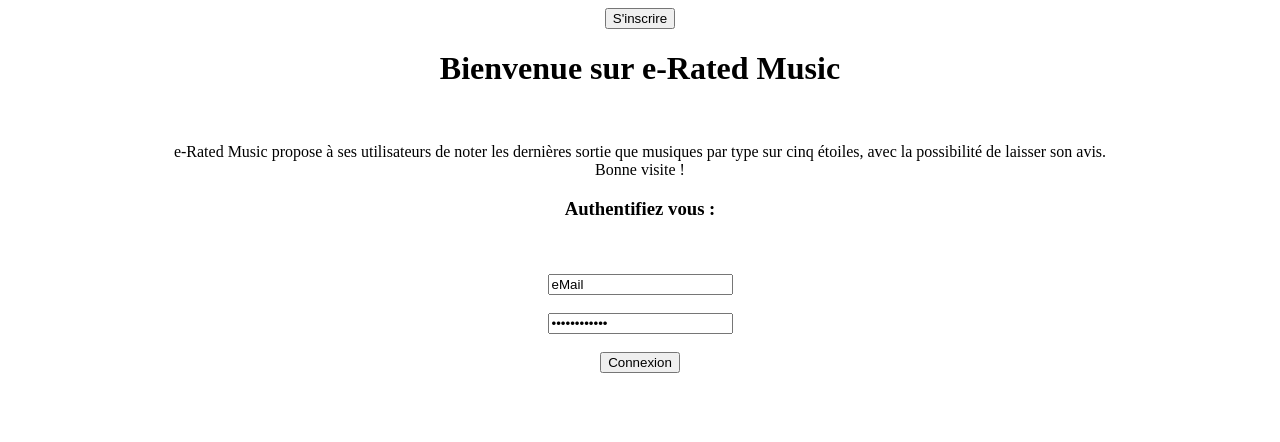
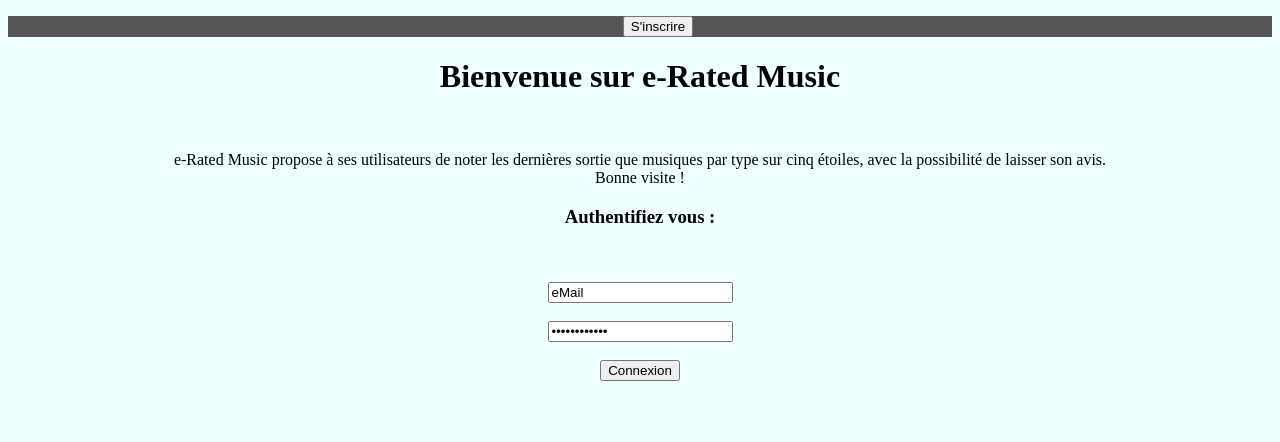
Before and after one commit to Axel-Gatineau-Philippe/Projet-JS, a PHP site: page / in a window 1280 px wide. Shown: the top 442 px of the page. Run offline with PHP 8.4, Linux system fonts and the light colour scheme.

Commit message:
menu + ajouter article + style Fond d'écran animé

```diff
--- a/css/style.css
+++ b/css/style.css
@@ -1,9 +1,19 @@
 html {
+    background-color: azure;
     text-align: center;
 }
 
 #presentation {
     display: none;
+}
+
+#menu ul {
+    background-color: #555555;
+}
+#menu li {
+    display: inline-block;
+    list-style: none;
+
 }
 
 ul.noteEtoile {
@@ -16,16 +26,17 @@ ul.noteEtoile li{
     list-style: none;
     min-height: 20px;
     min-height: 20px;
-    margin: auto;
-    padding: auto;
+    margin: 4px;
+    padding: 0;
+    display: inline-block;
 }
 
 ul.noteEtoile li label {
-    display: block;
     text-align: center;
     line-height: 20px;
     background: url("https://image.noelshack.com/fichiers/2018/10/5/1520589265-etoiles.gif") center top no-repeat;
     cursor: pointer;
+    display: block;
 }
 
 ul.noteEtoile li.etoileEteinte label {
@@ -36,9 +47,6 @@ ul.noteEtoile li.etoileCochee {
     font-weight: bold;
 }
 
-/*ul.noteEtoile.allumer li.noteTabulee {
-    outline: 1px dotted #000000;
-}*/
 
 .radioBut{
     position: absolute;
--- a/index.php
+++ b/index.php
@@ -17,18 +17,28 @@
 <!-- Add your site or application content here -->
 
 <!-- Faire en sorte que le menu soit toujours présent et en haut de la page-->
-<nav class="menu">
+<nav id="menu">
+    <ul>
+        <li>
             <form id="form-deconnexion" style="display: none;" method="post" action="json/deconnexion.php">
                 <input type="submit" value="Se déconnecter" onclick=""/>
             </form>
-
+        </li>
+        <li>
             <form style="display:none" class="affichFormInsc">
                 <input type="button" value="S'inscrire" />
             </form>
-
+        </li>
+        <li>
             <form style="display:none" class="affichFormAvis">
                 <input type="button" value="Donnez votre avis !" />
             </form>
+        </li>
+        <li>
+            <!-- Eviter de recharger à l'avenir-->
+            <button class="retour" onclick="window.location.reload(true)">Retour</button>
+        </li>
+    </ul>
 </nav>
 
 
@@ -168,8 +178,7 @@
     </form>
 
 </div>
-<!-- Eviter de recharger à l'avenir-->
-<button class="retour" onclick="window.location.reload(true)">Retour</button>
+
 
 
 
--- a/js/ihm.js
+++ b/js/ihm.js
@@ -5,9 +5,7 @@
         //Pour le code suivant, je me suis aidé d'internet mais je l'ai bien entendu adapté à mon code sans copier coller et en le comprenant.
         //A la souris
         $("ul.noteEtoile").addClass("allumer");
-
         $("ul.noteEtoile li").addClass("etoileEteinte");
-
         $("ul.noteEtoile li").mouseover(function () {
             $(this).nextAll("li").addClass("etoileEteinte");
             $(this).prevAll("li").removeClass("etoileEteinte");
--- a/js/main.js
+++ b/js/main.js
@@ -39,11 +39,11 @@
             'url': '/json/est_connecte.php'
         }).done(function (data) {
             if (data.est_connecte) {
-                $('#form-deconnexion').slideDown(1000);
+                $('#form-deconnexion').fadeIn();
                 //$('.selection-categorie').fadeIn();
                 $('.musique').fadeIn();
                 afficherArticles();
-                $('.affichFormAvis').slideDown(1000);
+                $('.affichFormAvis').fadeIn();
                 $('#form-avis').fadeIn();
             }
             else {
```
Lines whose indentation alone changed are shown as unchanged.
